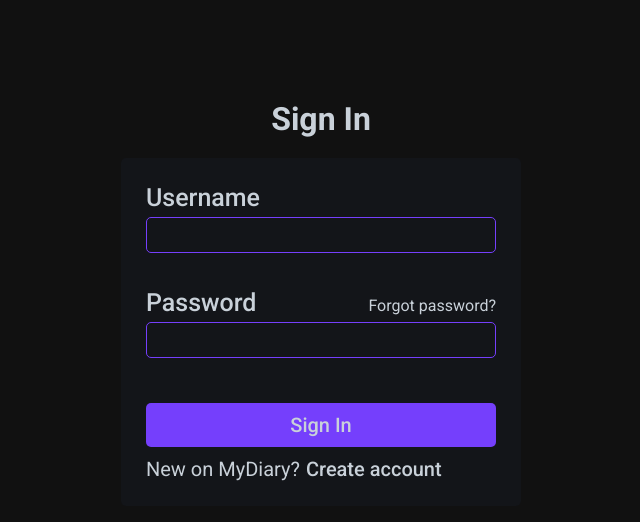
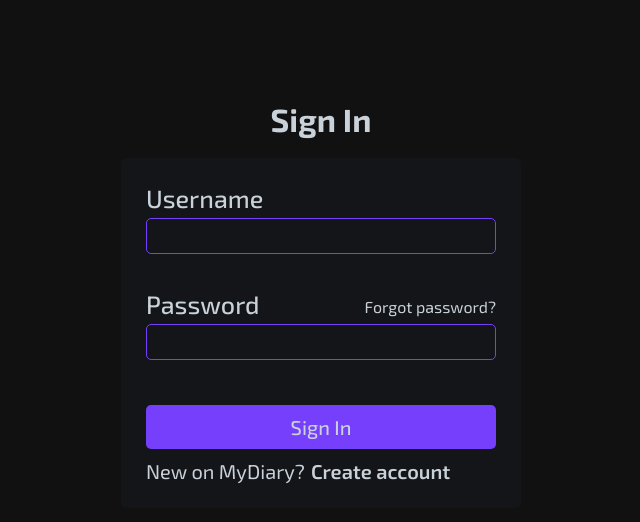
Before and after one commit to flpsoares/MyDiary-frontend, a Next.js app: page /auth in a window 1280 px wide. Shown: the top 522 px of the page, without its empty margins (319-959 px from the left). Built offline with nearby package versions, Linux system fonts and the light colour scheme.

Commit message:
Adicionado a fonte Exo 2

```diff
--- a/src/pages/_document.tsx
+++ b/src/pages/_document.tsx
@@ -11,6 +11,7 @@ class MyDocument extends Document {
       <Html>
         <Head>
           <link rel="preconnect" href="https://fonts.gstatic.com" />
+          <link href="https://fonts.googleapis.com/css2?family=Exo+2:wght@100;200;300;400;500;600;700;800;900&display=swap" rel="stylesheet" />
           <link href="https://fonts.googleapis.com/css2?family=Roboto:wght@100;300;400;500;700;900&display=swap" rel="stylesheet" />
         </Head>
         <body>
--- a/src/styles/AuthStyled.ts
+++ b/src/styles/AuthStyled.ts
@@ -51,7 +51,7 @@ export const Question = styled.div`
   a {
     margin-left: 6px;
     font-size: 20px;
-    font-weight: 500;
+    font-weight: 600;
 
     text-decoration: none;
 
--- a/src/styles/global.ts
+++ b/src/styles/global.ts
@@ -6,7 +6,7 @@ export default createGlobalStyle`
     padding: 0;
     box-sizing: border-box;
     outline: none;
-    font-family: 'Roboto', sans-serif;
+    font-family: 'Exo 2', sans-serif;
     color: var(--text-primary);
   }
 
```
